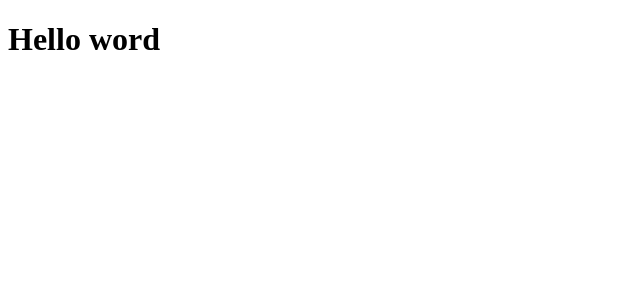
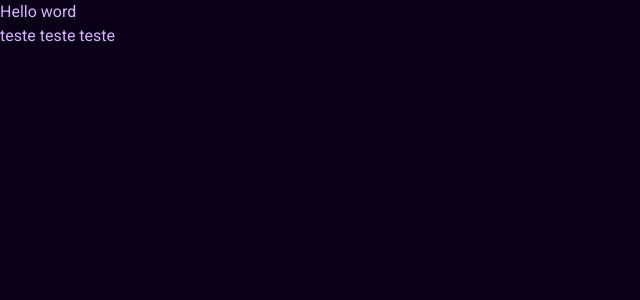
Before and after one commit to guga0712/up-financial, a Next.js app: page / in a window 1280 px wide. Shown: the top 300 px of the page, without its empty margins (0-640 px from the left). Built offline with nearby package versions, Linux system fonts and the light colour scheme.

Commit message:
defined global theme

```diff
--- a/src/pages/_app.tsx
+++ b/src/pages/_app.tsx
@@ -1,7 +1,13 @@
 import { AppProps } from 'next/app'
+import { ChakraProvider } from '@chakra-ui/react'
+import { theme } from '../styles/theme'
 
 function MyApp({ Component, pageProps }) {
-  return <Component {...pageProps} />
+  return (
+    <ChakraProvider theme={theme}>
+      <Component {...pageProps} />
+    </ChakraProvider>
+  )
 }
 
 export default MyApp
--- /dev/null
+++ b/src/pages/_document.tsx
@@ -0,0 +1,20 @@
+import Document, { Head, Html, Main, NextScript } from 'next/document'
+
+export default class MyDocument extends Document {
+    render() {
+        return (
+            <Html>
+                <Head>
+                    <link rel="preconnect" href="https://fonts.googleapis.com" />
+                    <link rel="preconnect" href="https://fonts.gstatic.com" />
+                    <link href="https://fonts.googleapis.com/css2?family=Roboto:ital,wght@0,100;0,300;0,400;0,500;0,700;0,900;1,100;1,300;1,400;1,500;1,700;1,900&display=swap" rel="stylesheet" />
+                </Head>
+                <body>
+                    <Main />
+                    <NextScript />
+                </body>
+            </Html>
+        );
+    }
+
+}
--- a/src/pages/index.tsx
+++ b/src/pages/index.tsx
@@ -1,8 +1,10 @@
 
 export default function Home() {
   return (
-    <h1>Hello word
+    <>
+        <h1>Hello word</h1>
+        <p>teste teste teste</p>
+    </>
 
-    </h1>
   )
 }
--- a/src/styles/theme.ts
+++ b/src/styles/theme.ts
@@ -1 +1,32 @@
-import { extendTheme } from '@emotion/react'
+import { extendTheme } from '@chakra-ui/react'
+
+export const theme = extendTheme({
+
+    colors: {
+        purple: {
+          "900": "#090017",
+          "800": "#30009c",
+          "700": "#3700b3",
+          "600": "#5600e8",
+          "500": "#6200ee",
+          "400": "#7f39fb",
+          "300": "#985eff",
+          "200": "#bb86fc",
+          "100": "#dbb2ff",
+          "50": "#dbb2ff"
+        }
+      },
+    fonts:{
+        heading:'Roboto',
+        body: 'Roboto'
+    },
+    styles: {
+        global:{
+            body:{
+                bg: 'purple.900',
+                color: 'purple.100'
+            },
+
+        }
+    }
+})
```
Also changed, not shown: src/styles/config.ts (deleted).
